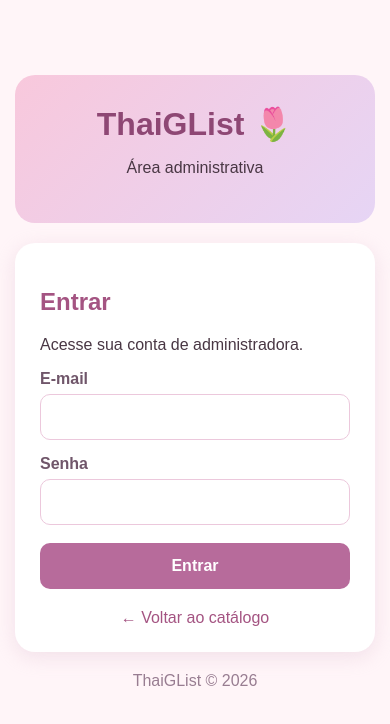
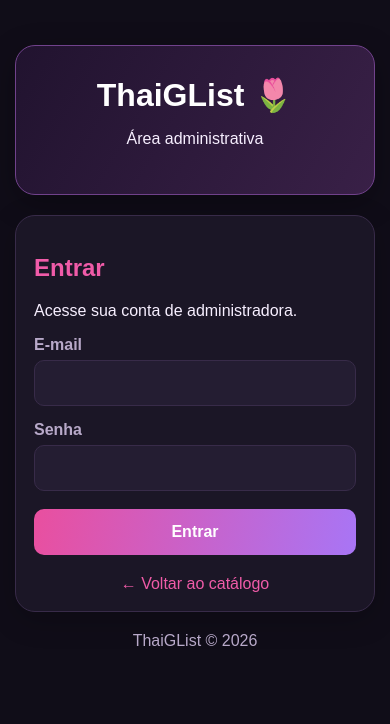
Before and after one commit to danielegbittencourt-cloud/thaiglist, a plain HTML site: page admin.html in a window 390 px wide. Drawn offline with nearby package versions, Linux system fonts and the light colour scheme.

Commit message:
Update admin.html

```diff
--- a/admin.html
+++ b/admin.html
@@ -6,60 +6,90 @@
 <meta name="viewport" content="width=device-width, initial-scale=1">
 <title>Administração | ThaiGList</title>
 
+</head>
+
 <style>
-* { box-sizing: border-box; }
+* {
+  box-sizing: border-box;
+}
+
+:root {
+  --background: #100d18;
+  --surface: #1b1626;
+  --surface-light: #241d32;
+  --pink: #f05ba8;
+  --purple: #a875f5;
+  --text: #f7efff;
+  --muted: #b8a9c9;
+  --border: #382b49;
+}
 
 body {
   margin: 0;
   padding: 25px 15px;
-  background: #fff5f8;
-  color: #493744;
+  background: var(--background);
+  color: var(--text);
   font-family: Arial, sans-serif;
 }
 
 .container {
-  max-width: 650px;
+  max-width: 750px;
   margin: 50px auto;
 }
 
 header {
   text-align: center;
   padding: 30px 15px;
-  background: linear-gradient(135deg, #f8c8dc, #e6d5f5);
+  background: linear-gradient(120deg, #21132f, #392047);
+  border: 1px solid #71428c;
   border-radius: 20px;
+  box-shadow: 0 8px 30px #00000044;
 }
 
 header h1 {
-  color: #8e4774;
+  color: white;
   margin: 0;
 }
 
 main {
   margin-top: 20px;
   padding: 25px;
-  background: white;
+  background: var(--surface);
+  border: 1px solid var(--border);
   border-radius: 20px;
-  box-shadow: 0 5px 20px #d9b8cc55;
+  box-shadow: 0 8px 30px #00000033;
 }
 
-h2 { color: #a45482; }
+h2 {
+  color: var(--pink);
+}
 
 label {
   display: block;
   margin: 15px 0 6px;
-  color: #70566a;
+  color: var(--muted);
   font-weight: bold;
 }
 
-input, textarea, select {
+input,
+textarea,
+select {
   width: 100%;
   padding: 13px;
-  border: 1px solid #ecc8dc;
+  border: 1px solid var(--border);
   border-radius: 10px;
   font-size: 16px;
   font-family: Arial, sans-serif;
-  background: white;
-  color: #493744;
+  background: var(--surface-light);
+  color: var(--text);
+}
+
+input:focus,
+textarea:focus,
+select:focus {
+  outline: none;
+  border-color: var(--pink);
+  box-shadow: 0 0 0 2px #f05ba833;
 }
 
 textarea {
@@ -73,30 +103,34 @@ button {
   padding: 14px;
   border: none;
   border-radius: 10px;
-  background: #b76b9b;
+  background: linear-gradient(100deg, #e94f9f, #a875f5);
   color: white;
   font-size: 16px;
   font-weight: bold;
   cursor: pointer;
+  transition: opacity .2s, transform .2s;
+}
+
+button:hover {
+  opacity: .88;
+  transform: translateY(-1px);
 }
 
 button:disabled {
   opacity: .6;
   cursor: wait;
+  transform: none;
 }
 
-#logout-button {
-  background: #a99aaa;
-}
-
+#logout-button,
 #cancel-edit-button {
-  background: #a99aaa;
+  background: #51445f;
 }
 
 #message {
   margin-top: 15px;
   line-height: 1.5;
-  color: #854d78;
+  color: var(--pink);
 }
 
 #dashboard[hidden],
@@ -108,19 +142,19 @@ button:disabled {
 .form-section {
   margin-top: 25px;
   padding-top: 15px;
-  border-top: 1px solid #f0dce8;
+  border-top: 1px solid var(--border);
 }
 
 .drama-item {
   padding: 15px;
   margin-top: 12px;
-  border: 1px solid #ecc8dc;
+  border: 1px solid var(--border);
   border-radius: 12px;
-  background: #fffafd;
+  background: var(--surface-light);
 }
 
 .drama-item h3 {
-  color: #8e4774;
+  color: var(--pink);
   margin-top: 0;
 }
 
@@ -134,32 +168,50 @@ button:disabled {
 }
 
 .edit-button {
-  background: #9875b5;
+  background: #7653a5;
+}
+
+.delete-button {
+  background: #a94369;
+  color: white;
+  border: none;
+  padding: 8px 12px;
+  border-radius: 8px;
+  cursor: pointer;
 }
 
 a {
   display: block;
   margin-top: 20px;
   text-align: center;
-  color: #a45482;
+  color: var(--pink);
   text-decoration: none;
+}
+
+a:hover {
+  color: var(--purple);
 }
 
 footer {
   text-align: center;
-  color: #987d91;
+  color: var(--muted);
   margin-top: 20px;
 }
-  .delete-button {
-  background: #c76b80;
-  color: white;
-  border: none;
-  padding: 8px 12px;
-  border-radius: 8px;
-  cursor: pointer;
+
+@media (max-width: 600px) {
+  .container {
+    margin: 20px auto;
+  }
+
+  main {
+    padding: 18px;
+  }
+
+  .drama-actions {
+    flex-direction: column;
+  }
 }
 </style>
-</head>
 
 <body>
 <div class="container">
```
